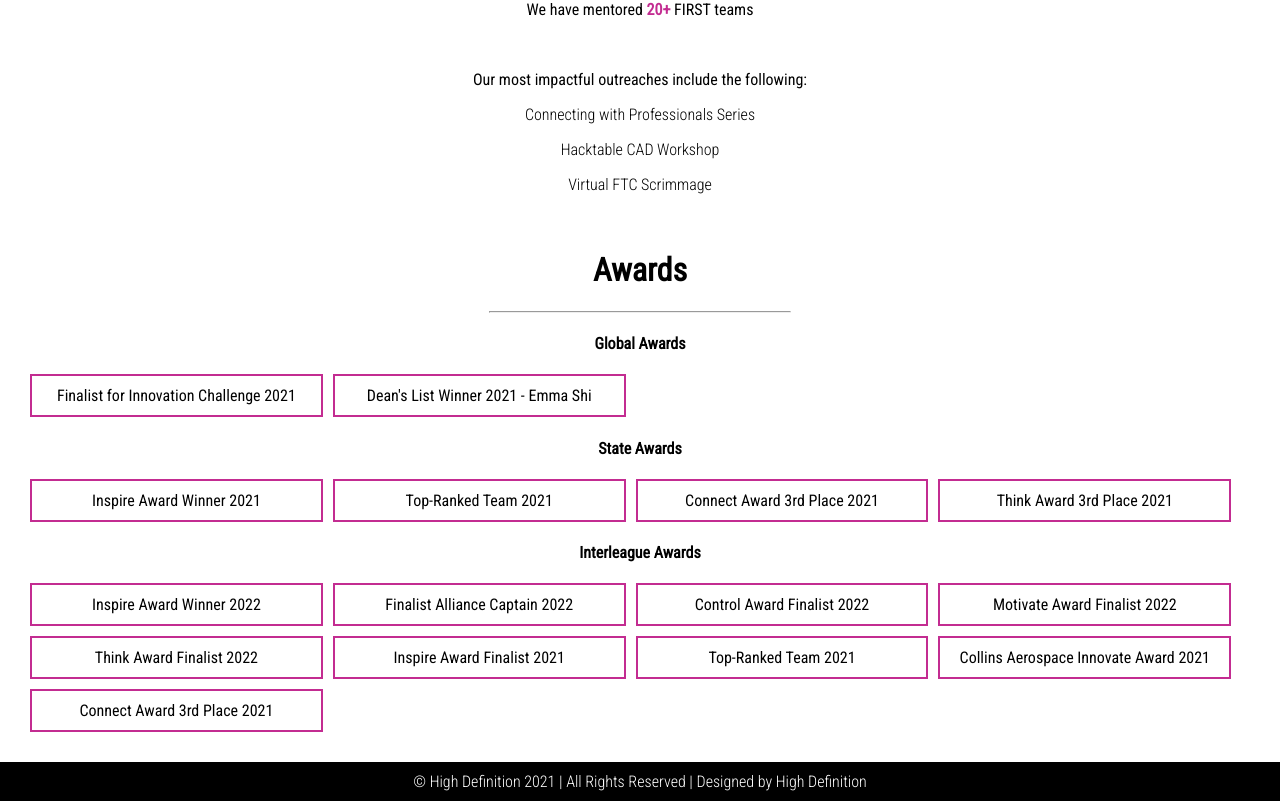
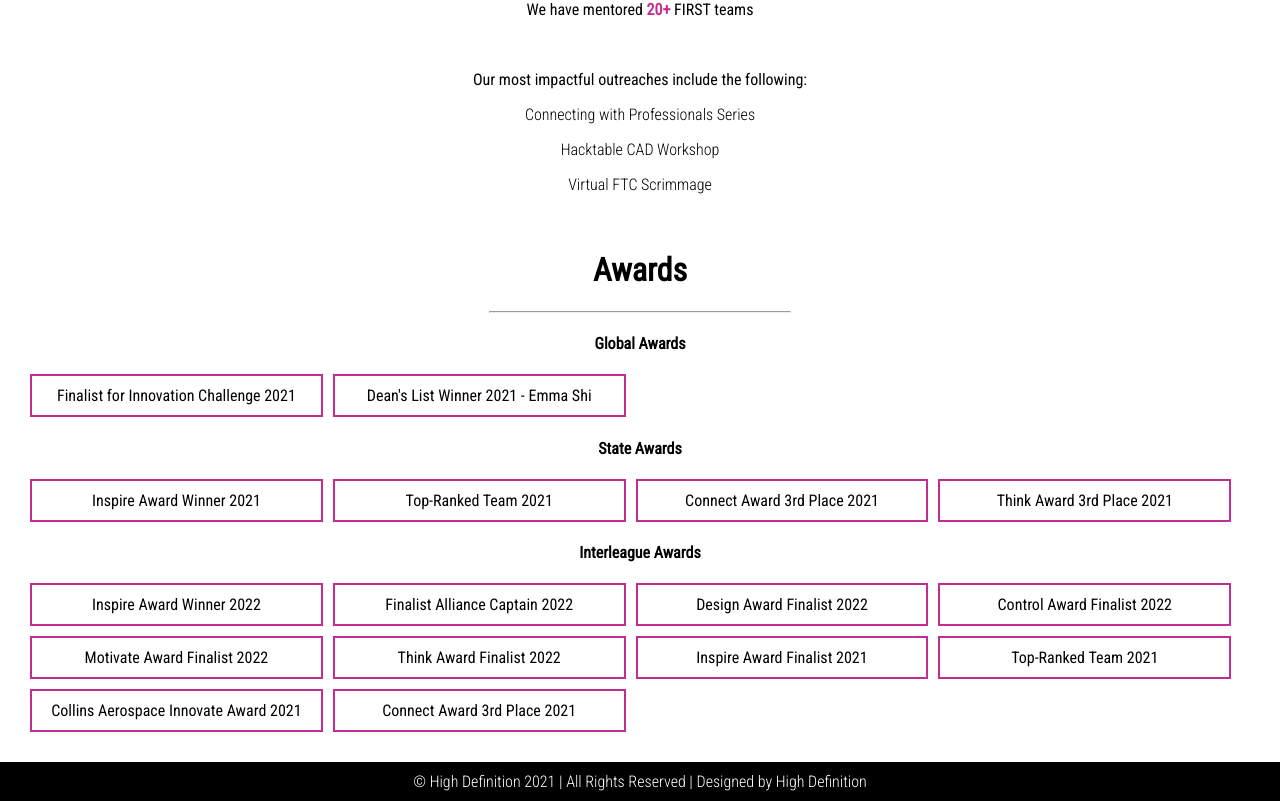
Before and after one commit to HiiDeff/HighDefinition.github.io, a Next.js app: page /accomplishments in a window 1280 px wide. Shown: the part 821-1622 px from the top of the page. Built offline with nearby package versions, Linux system fonts and the light colour scheme.

Commit message:
updated awards

```diff
--- a/pages/accomplishments.js
+++ b/pages/accomplishments.js
@@ -45,6 +45,7 @@ export default function Accomplishments() {
           <div className="award-grid grid">
             <div className="grid-item">Inspire Award Winner 2022</div>
             <div className="grid-item">Finalist Alliance Captain 2022</div>
+            <div className="grid-item">Design Award Finalist 2022</div>
             <div className="grid-item">Control Award Finalist 2022</div>
             <div className="grid-item">Motivate Award Finalist 2022</div>
             <div className="grid-item">Think Award Finalist 2022</div>
```
